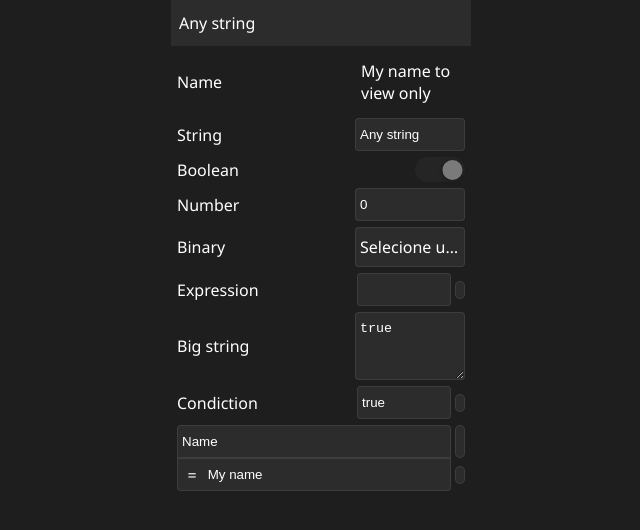
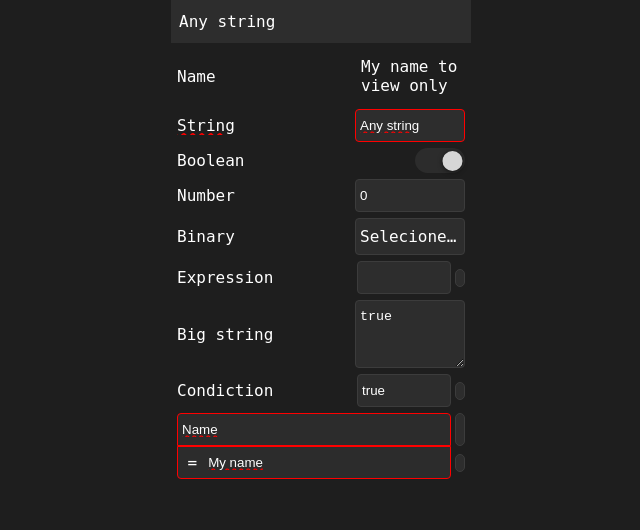
Before and after one commit to code-easy-platform/properties-editor, a React (Create React App) app: page / in a window 1280 px wide. Shown: the top 530 px of the page, without its empty margins (319-959 px from the left). Built offline with nearby package versions, Linux system fonts and the light colour scheme.

Commit message:
Ajustes no css E nos componentes

```diff
--- a/src/app/properties-editor/shared/components/Assign.tsx
+++ b/src/app/properties-editor/shared/components/Assign.tsx
@@ -11,7 +11,8 @@ interface IAssign extends IProperties {
 export const Assign: React.FC<IAssign> = ({ id, name, value, type, nameHasError = false, valueHasError = false, onChangeName, onChangeValue, onKeyDown, onBlur, editNameDisabled = false, editValueDisabled = false }) => {
 
     const css_prop_item_input: React.CSSProperties = {
-        border: `0.5px solid ${valueHasError ? 'red' : '#ffffff15'}`,
+        border: valueHasError ? 'var(--input-border-error)' : 'var(--input-border)',
+        textDecoration: valueHasError ? `var(--text-underline-error)` : undefined,
         backgroundColor: '#ffffff10',
         borderRadius: 4,
         color: 'white',
@@ -35,7 +36,7 @@ export const Assign: React.FC<IAssign> = ({ id, name, value, type, nameHasError
             id={'name_prop_id_' + id}
             disabled={editNameDisabled}
             key={'name_prop_key_' + id}
-            style={{ ...css_prop_item_input, borderBottomLeftRadius: 0, borderBottomRightRadius: 0, borderColor: nameHasError ? 'red' : '#ffffff15' }}
+            style={{ ...css_prop_item_input, borderBottomLeftRadius: 0, borderBottomRightRadius: 0 }}
             onChange={e => onChangeName(e.target.value)}
             onDoubleClick={e => alert('Abre o editor...')}
         />
--- a/src/app/properties-editor/shared/components/ExpressionInput.tsx
+++ b/src/app/properties-editor/shared/components/ExpressionInput.tsx
@@ -6,8 +6,8 @@ export const ExpressionInput = (props: React.DetailedHTMLProps<React.InputHTMLAt
     const [state, setState] = useState({ isOpenEditor: false, code: '' })
 
     const css_picker_editor: React.CSSProperties = {
-        border: '0.5px solid #ffffff15',
-        backgroundColor: '#ffffff10',
+        backgroundColor: 'var(--main-background-bars)',
+        border: 'var(--input-border)',
         cursor: 'pointer',
         borderRadius: 50,
         color: 'white',
--- a/src/app/properties-editor/shared/components/ListItem.tsx
+++ b/src/app/properties-editor/shared/components/ListItem.tsx
@@ -12,7 +12,7 @@ export const ListItem: React.FC<ListItemProps> = ({ id, name, properties, isHead
     }, [id, name, properties, isHeader]);
 
     const css_list_item: React.CSSProperties = {
-        backgroundColor: isHeader ? '#ffffff10' : '',
+        backgroundColor: isHeader ? 'var(--main-background-bars)' : '',
         justifyContent: 'space-between',
         height: 'min-content',
         alignItems: 'center',
--- a/src/app/properties-editor/shared/components/PropItem.tsx
+++ b/src/app/properties-editor/shared/components/PropItem.tsx
@@ -34,7 +34,7 @@ export const PropItem: React.FC<PropItemProps> = ({ id, name, type, value, input
     }
 
     const css_prop_item_label: React.CSSProperties = {
-        textDecoration: nameHasError ? `underline wavy red` : undefined,
+        textDecoration: nameHasError ? `var(--text-underline-error)` : undefined,
         textOverflow: 'ellipsis',
         display: 'inline-block',
         whiteSpace: 'nowrap',
@@ -45,10 +45,10 @@ export const PropItem: React.FC<PropItemProps> = ({ id, name, type, value, input
 
     const minWidth = 80;
     const css_prop_item_input: React.CSSProperties = {
-        textDecoration: nameHasError ? `underline wavy red` : undefined,
-        border: `0.5px solid ${valueHasError ? 'red' : '#ffffff15'}`,
+        textDecoration: valueHasError ? `var(--text-underline-error)` : undefined,
+        border: valueHasError ? 'var(--input-border-error)' : 'var(--input-border)',
         width: inputWidth ? `${inputWidth}px` : '70%',
-        backgroundColor: '#ffffff10',
+        backgroundColor: 'var(--main-background-bars)',
         minWidth: minWidth,
         borderRadius: 4,
         color: 'white',
--- a/src/app/style/global.scss
+++ b/src/app/style/global.scss
@@ -1,29 +1,37 @@
 @import "./variables.scss";
 
 * {
-  margin: 0;
-  padding: 0;
   -webkit-user-select: none;
   -moz-user-select: -moz-none;
   -ms-user-select: none;
   user-select: none;
+  padding: 0;
+  margin: 0;
 }
 
 *:focus {
-  outline: auto;
+  outline: var(--outline-padrao);
+}
+.selected,
+*[selected="true"] {
+  background-color: #1f724340;
+}
+.selected,
+*[selected="true"]:hover {
+  background-color: #1f724330;
 }
 
 html,
 body,
 #root,
 .App {
-  height: 100vh;
-  width: 100vw;
-  font-family: Segoe UI, "Courier New", monospace;
+  font-family: var(--font-family-vs-code);
+  background-color: var(--main-background);
+  height: var(--size-window-vh-fill);
+  width: var(--size-window-vw-fill);
   overflow: hidden;
   color: white;
   display: flex;
-  background-color: $color-background;
 }
 
 div {
@@ -32,97 +40,91 @@ div {
 
 a {
   cursor: pointer;
-  color: $font-color-link;
+  color: var(--font-color-link);
 }
 
 a:hover {
-  color: $font-color-link-hover;
+  color: var(--font-color-link-hover);
 }
 
 a:active {
-  color: $color-white;
+  color: var(--color-white);
   opacity: 0.5;
 }
 
-.full-width-height {
-  width: $size-fill;
-  height: $size-fill;
+.disabled {
+  background-color: unset;
+  opacity: 0.5;
 }
 
-.item-com-erro {
-  border: thin dotted red;
+.disabled:hover {
+  background-color: unset;
+  opacity: 0.5;
+}
+.dragging {
+  border-radius: 50px;
+  width: fit-content;
+}
+.dragging-over {
+  background-color: var(--main-background-highlighted) !important;
+  border-radius: 50px !important;
+  width: fit-content !important;
 }
 
-.mini-btn-add,
-.mini-btn-remove {
-  color: $font-color-icon-add-remove-propertie-editor;
-  outline: unset;
-  background: transparent;
-  border: none;
-  cursor: pointer;
+.text-underline-error {
+  text-decoration: var(--text-underline-error);
 }
 
-.mini-btn-add:active {
-  color: $font-color-input-propertie-editor-focus;
+.full-width {
+  width: var(--size-fill);
 }
 
-.mini-btn-remove {
-  display: none;
+.full-height {
+  height: var(--size-fill);
 }
 
-.mini-btn-remove:active {
-  color: $font-color-input-propertie-editor-focus;
+// Backgrounds base
+.background {
+  background-color: var(--main-background);
 }
+.background-bars {
+  background-color: var(--main-background-bars);
+}
+.background-panels {
+  background-color: var(--main-background-panels);
+}
+.background-highlighted {
+  background-color: var(--main-background-highlighted);
+}
+// ----------------
 
-.align-right {
-  float: right;
+.display-flex {
+  display: flex;
 }
-
-.btn {
-  background: $color-background-propertie-editor;
-  border: $size-none solid $color-white;
-  color: $font-color-input-propertie-editor;
-  padding: $size-0-5;
-  padding-left: $size-1-5;
-  padding-right: $size-1-5;
-  font-family: $font-family-normal;
-  cursor: pointer;
-}
-
-.btn:focus {
-  outline: auto;
-}
-
 .flex1 {
   flex: 1;
 }
 
-.primary {
-  background-color: #0f77bf9c;
-  color: #fffffff0;
+.hr {
+  background-color: var(--main-background);
+  height: var(--border-size-1);
+  border: none;
 }
 
-.danger {
-  background-color: #c700009c;
-  color: #fffffff0;
+.btn {
+  background: var(--color-background-propertie-editor);
+  border: var(--size-none) solid var(--color-white);
+  color: var(--font-color-input-propertie-editor);
+  font-family: var(--font-family-vs-code);
+  cursor: pointer;
+  padding: var(--size-1-5);
+  padding-left: var(--size-1-5);
+  padding-right: var(--size-1-5);
+}
+.btn:focus {
+  outline: var(--outline-padrao);
 }
 
-.input-padrao {
-  background: $color-background-propertie-editor;
-  border: $size-none solid $color-white;
-  color: $font-color-input-propertie-editor;
-  padding: $size-0-5;
-  padding-left: $size-1-5;
-  padding-right: $size-1-5;
-  font-family: Arial, "Courier New", monospace;
-  max-height: $size-4;
-}
-
-.input-large {
-  padding: $size-2;
-  padding-left: $size-1-5;
-  padding-right: $size-1-5;
-}
 
 /* Chrome, Safari, Edge, Opera */
 input::-webkit-outer-spin-button,
@@ -130,37 +132,31 @@ input::-webkit-inner-spin-button {
   -webkit-appearance: none;
   margin: 0;
 }
-
 /* Firefox */
-input[type=number] {
+input[type="number"] {
   -moz-appearance: textfield;
-}
-
-.input-fill {
-  width: -webkit-fill-available;
 }
 
 // Ajusta o scroll de todos os elementos.
 ::-webkit-scrollbar {
-  width: $size-x-scroll-bar;
-  height: $size-fill;
+  width: var(--size-x-scroll-bar);
+  height: var(--size-x-scroll-bar);
 }
 ::-webkit-scrollbar-button {
   display: none;
 }
 ::-webkit-scrollbar-track {
-  background-color: $color-transparent;
+  background-color: var(--color-transparent);
 }
 ::-webkit-scrollbar-thumb {
-  background-color: $color-scroll-bar;
+  background-color: var(--color-scroll-bar);
 }
 ::-webkit-scrollbar-thumb:hover {
-  background-color: $color-scroll-bar-hover;
+  background-color: var(--color-scroll-bar-hover);
 }
 ::-webkit-scrollbar-thumb:active {
-  background-color: $color-scroll-bar-active;
+  background-color: var(--color-scroll-bar-active);
 }
-
 .mini-scroll-bar::-webkit-scrollbar {
-  width: $size-x-scroll-bar-small;
+  width: var(--size-x-scroll-bar-small);
 }
--- a/src/app/style/variables.scss
+++ b/src/app/style/variables.scss
@@ -1,152 +1,186 @@
+:root {
+    /* Coisas básicas */
+    /* ------------------------------------------------- */
 
-// Sizes ------------------
-$size-window-vh-fill: 100vh;
-$size-window-vw-fill: 100vw;
-$size-fill: 100%;
-$size-half-90: 90%;
-$size-half-80: 80%;
-$size-half-70: 70%;
-$size-half-60: 60%;
-$size-half: 50%;
-$size-half-40: 40%;
-$size-half-30: 30%;
-$size-half-20: 20%;
-$size-half-10: 10%;
+    // Dimensões
+    --size-window-vh-fill: 100vh;
+    --size-window-vw-fill: 100vw;
+    --size-fill: 100%;
+    --size-half-90: 90%;
+    --size-half-80: 80%;
+    --size-half-70: 70%;
+    --size-half-60: 60%;
+    --size-half: 50%;
+    --size-half-40: 40%;
+    --size-half-30: 30%;
+    --size-half-20: 20%;
+    --size-half-10: 10%;
 
-$size-none: 0px;
-$size-0-5: 2px;
-$size-0-75: 3px;
-$size-1: 4px;
-$size-1-5: 6px;
-$size-2: 8px;
-$size-3: 12px;
-$size-4: 16px;
-$size-5: 20px;
-$size-6: 24px;
-$size-7: 28px;
-$size-8: 32px;
-$size-9: 36px;
-$size-10: 40px;
-$size-11: 44px;
-$size-13: 48px;
-$size-14: 52px;
-$size-15: 56px;
-$size-16: 60px;
-$size-17: 64px;
-$size-18: 68px;
-$size-19: 72px;
-$size-20: 76px;
-$size-21: 80px;
-$size-22: 84px;
+    // Dimensões em px
+    --size-none: 0px;
+    --size-0-5: 2px;
+    --size-0-75: 3px;
+    --size-1: 4px;
+    --size-1-5: 6px;
+    --size-2: 8px;
+    --size-3: 12px;
+    --size-4: 16px;
+    --size-5: 20px;
+    --size-6: 24px;
+    --size-7: 28px;
+    --size-8: 32px;
+    --size-9: 36px;
+    --size-10: 40px;
+    --size-11: 44px;
+    --size-13: 48px;
+    --size-14: 52px;
+    --size-15: 56px;
+    --size-16: 60px;
+    --size-17: 64px;
+    --size-18: 68px;
+    --size-19: 72px;
+    --size-20: 76px;
+    --size-21: 80px;
+    --size-22: 84px;
     //...
-$size-35: 140px;
-$size-38: 152px;
+    --size-35: 140px;
+    --size-38: 152px;
     //...
-$size-75: 300px;
+    --size-75: 300px;
     //...
-$size-92-5: 370px;
+    --size-92-5: 370px;
     //...
-$size-150: 600px;
+    --size-150: 600px;
     //...
-$size-250: 1000px;
+    --size-250: 1000px;
 
     // Font-sizes -------------
-$font-size-1: 4px;
-$font-size-1-5: 6px;
-$font-size-2: 8px;
-$font-size-3: 12px;
-$font-size-3-5: 14px;
-$font-size-4: 16px;
-$font-size-5: 20px;
-$font-size-6: 24px;
-$font-size-7: 28px;
-$font-size-8: 32px;
-$font-size-9: 36px;
-$font-size-10: 40px;
-$font-size-17: 64px;
+    --font-size-1: 4px;
+    --font-size-1-5: 6px;
+    --font-size-2: 8px;
+    --font-size-3: 12px;
+    --font-size-3-5: 14px;
+    --font-size-4: 16px;
+    --font-size-5: 20px;
+    --font-size-6: 24px;
+    --font-size-7: 28px;
+    --font-size-8: 32px;
+    --font-size-9: 36px;
+    --font-size-10: 40px;
+    --font-size-17: 64px;
 
     // Font-sizes -------------
-$border-size-0: 0px;
-$border-size-1: 1px;
+    --border-size-0: 0px;
+    --border-size-1: 1px;
 
 
+    /************* Colors *************/
+    // Main base colors
+    --main-background: #1e1e1e;
+    --main-background-bars: #2d2d2d;
+    --main-background-panels: #252527;
+    --main-background-highlighted: #3c3c3c;
+
+    --main-error-color: rgb(255, 0, 0);
+    // ----------------
+
+    --color-black: #000000;
+    --color-white: #ffffff;
+    --color-transparent: transparent;
+
+    --color-black: #000;
+    --color-black-50: #00000050;
+    --color-border-light-gray: #4f4f4f;
+    --item-logic-hover: #3c3c3c;
+    --color-background-propertie-editor: #3c3c3c;
+    --color-background-propertie-editor-exetended-hover: #525252;
+    --color-top-bar: #3c3c3c;
+    --color-tool-bar: #2d2d2d;
+    --color-top-bar-light: #4d4d4d;
+    --color-botton-bar: #0f77bf;
+    --color-background-col: #252527;
+    --color-background-col-click: #313135;
+
+    --color-background-tab-properties: #292929;
+
+    --color-top-bar-button-close: #c70000;
+    --color-top-bar-button-maximizar: #4d4848;
+    --color-top-bar-button-minimizar: #4d4848;
 
     //# Scroll bar style ----------
-
     // Colors
-$color-scroll-bar: #3C3C3C20;
-$color-scroll-bar-hover: #4d4d4d;
-$color-scroll-bar-active: #5c5c5c;
+    --color-scroll-bar: #3c3c3c20;
+    --color-scroll-bar-hover: #4d4d4d;
+    --color-scroll-bar-active: #5c5c5c;
 
     // Sizes
-$size-x-scroll-bar: $size-2;
-$size-x-scroll-bar-small: $size-1;
-$size-x-scroll-bar-hover: $size-2; // Não funciona
-$size-x-scroll-bar-active: $size-2;// Não funciona
+    --size-x-scroll-bar: var(--size-2);
+    --size-x-scroll-bar-small: var(--size-1);
+    --size-x-scroll-bar-hover: var(--size-2); // Não funciona
+    --size-x-scroll-bar-active: var(--size-2); // Não funciona
+    /* ------------------------------------------------- */
 
-//# Scroll bar style ----------
+    // List item
+    --color-list-item-hover: #1f724340;
+    --color-list-item-active: #1f724310;
+    --color-list-item-selected: #1f724330;
 
+    // Menu de contexto
+    --color-context-menu-background: #1a1a1b;
+    --color-context-menu-background-title: #ffffff20;
+    --color-context-menu-list-item-hover: var(--color-list-item-hover);
+    --color-context-menu-list-item-active: var(--color-list-item-active);
+    --box-shadow-context-menu: var(--size-none) var(--size-none) var(--size-0-5) var(--size-none) var(--color-black);
 
-// Colors -----------------
-$color-white: #ffffff;
-$color-transparent: transparent;
+    // Bottom status bar
+    --color-botton-bar: #0f77bf;
 
-$color-black: #000;
-$color-black-50: #00000050;
-$color-border-light-gray: #4F4F4F;
-$item-logic-hover: #3C3C3C;
-$color-background-propertie-editor: #3C3C3C;
-$color-background-propertie-editor-exetended-hover: #525252;
-$color-top-bar: #3C3C3C;
-$color-tool-bar: #2d2d2d;
-$color-top-bar-light: #4d4d4d;
-$color-botton-bar: #0F77BF;
-$color-background: #1E1E1E;
-$color-background-col: #252527;
-$color-background-col-click: #313135;
-
-$color-background-tab-properties: #292929;
-
-$color-top-bar-button-close: #c70000;
-$color-top-bar-button-maximizar: #4d4848;
-$color-top-bar-button-minimizar: #4d4848;
+    // Fontes
+    --font-family-normal: Verdana, Geneva, Tahoma, sans-serif;
+    --font-family-editor: Consolas, "Courier New", monospace;
+    --font-family-vs-code: "Droid Sans Mono", "monospace", monospace, "Droid Sans Fallback";
 
     // Fonte colors
-$font-color-title: #333333;
-$font-color-label-propertie-editor: #adadad;
-$font-color-input-propertie-editor: #d8d8d8;
-$font-color-input-propertie-editor-focus: #f3f3f3;
-$font-color-icon-add-remove-propertie-editor: #adadad;
+    --font-color-title: #333333;
+    --font-color-label-propertie-editor: #adadad;
+    --font-color-input-propertie-editor: #d8d8d8;
+    --font-color-input-propertie-editor-focus: #f3f3f3;
+    --font-color-icon-add-remove-propertie-editor: #adadad;
 
     // Link colors
-$font-color-link: #007bff;
-$font-color-link-hover: #c4c4ff;
+    --font-color-link: #007bff;
+    --font-color-link-hover: #c4c4ff;
 
     // Box shadows
-$box-shadow-small: 4px -1px 5px 0.1px #191919;
+    --box-shadow-small: 4px -1px 5px 0.1px #191919;
+
+    // Toolbar
+    --toolbar-background: #3c3c3c54;
+    --toolbar-border-color: var(--color-black-50);
+
+    // Toolbar itens
+    --toolbar-item-border-hover: #525252;
+    --toolbar-item-background-active: #52525252;
+
+    // Outlines
+    --outline-padrao: auto;
+    // --outline-padrao: 1px solid #f3f3f3;
+
+    // Erros
+    --text-underline-error: underline wavy var(--main-error-color);
 
     // Bordas
-$borda-size-0-25: 1px;
-$borda-size-0-5: 2px;
-$borda-size-0-75: 3px;
-$borda-size-1: 4px;
-$borda-size-1-5: 6px;
-$borda-size-2: 8px;
-$borda-size-3: 12px;
-$borda-size-4: 16px;
-$borda-size-5: 20px;
+    --borda-size-0-25: 1px;
+    --borda-size-0-5: 2px;
+    --borda-size-0-75: 3px;
+    --borda-size-1: 4px;
+    --borda-size-1-5: 6px;
+    --borda-size-2: 8px;
+    --borda-size-3: 12px;
+    --borda-size-4: 16px;
+    --borda-size-5: 20px;
 
-// Toolbar
-$toolbar-background: #3c3c3c54;
-$toolbar-border-color: $color-black-50;
-
-// Toolbar itens
-$toolbar-item-border-hover: #525252;
-$toolbar-item-background-active: #52525252;
-
-// Outlines
-$outline-padrao: 2px solid #f3f3f3;
-
-// Fontes
-$font-family-normal: Verdana, Geneva, Tahoma, sans-serif;
-$font-family-editor: Consolas, 'Courier New', monospace;
+    /*** Input borders ***/
+    --input-border: thin solid var(--main-background-highlighted);
+    --input-border-error: thin solid var(--main-error-color);
+}
```
Also changed, not shown: src/app/App.tsx (+13 -15 lines). Lines whose indentation alone changed are shown as unchanged.
